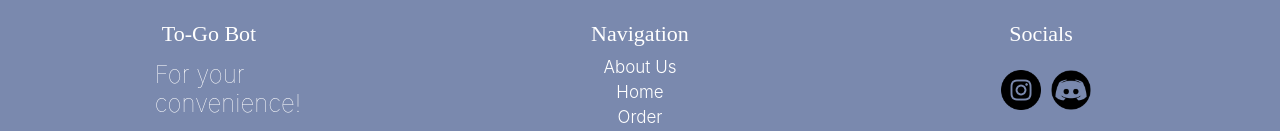
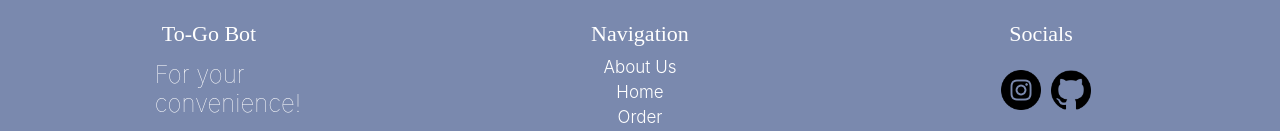
Before and after one commit to spring24pnmclass/frontend, a React (Vite) app: page /login in a window 1280 px wide. Shown: the part 821-952 px from the top of the page. Built offline with nearby package versions, Linux system fonts and the light colour scheme; no server answers.

Commit message:
github linked

```diff
--- a/src/footer/footer.jsx
+++ b/src/footer/footer.jsx
@@ -1,7 +1,7 @@
 import React from "react";
 import './footer.css';
 import insta from "../assets/instagramLogo.png";
-import discord from "../assets/transparentDiscord.png";
+import github from "../assets/githubicon.png";
 
 
 const Footer=()=> {
@@ -31,7 +31,7 @@ const Footer=()=> {
                         <h4 className = "socials">Socials</h4>
                         <div className="socialmedia">
                             <p><a href="https://www.instagram.com/pnms24" target="_blank"><img src={insta} alt="Instagram"/></a></p>
-                            <p><a href="https://www.discord.com" target="_blank"><img src={discord} alt="Discord"/></a></p>
+                            <p><a href="https://github.com/spring24pnmclass/frontend" target="_blank"><img src={github} alt="GitHub"/></a></p>
                         </div>
                     </div>
                 </div>
```
Also changed, not shown: src/assets/githubicon.png (added).
